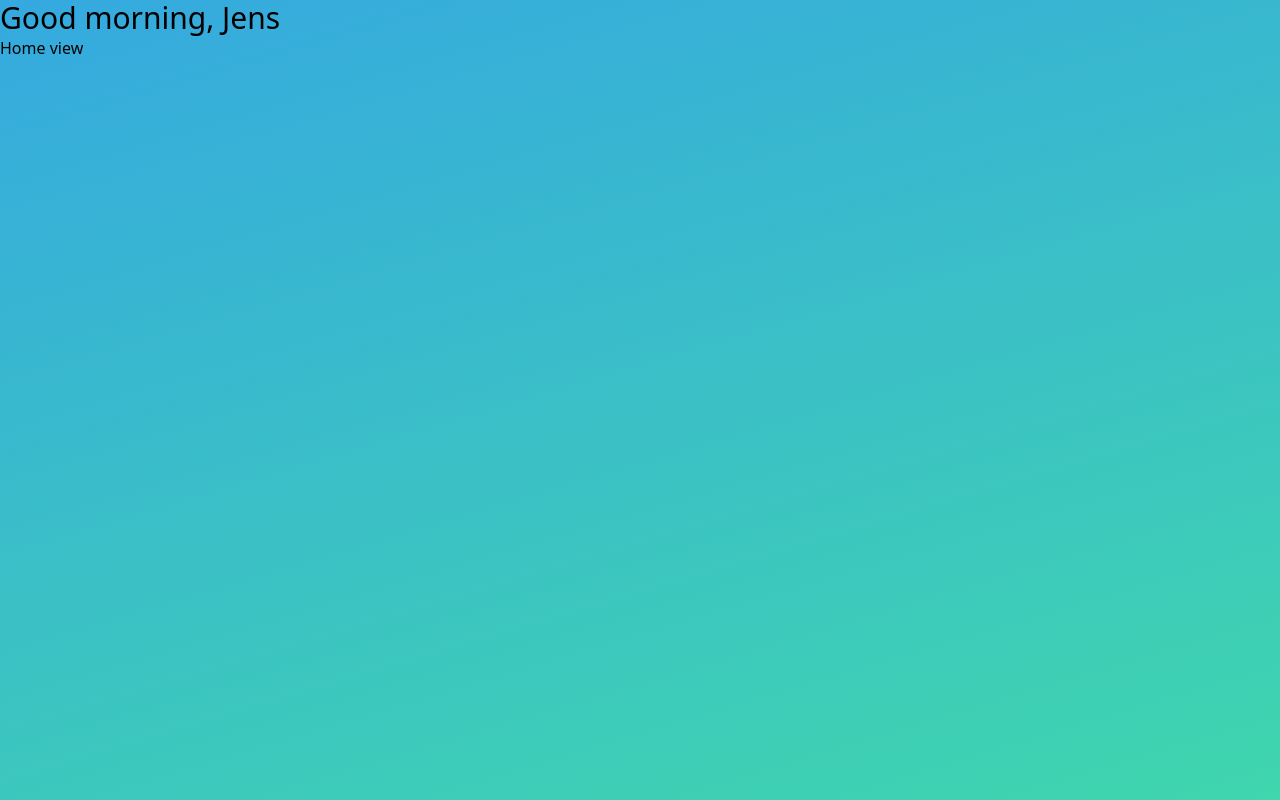
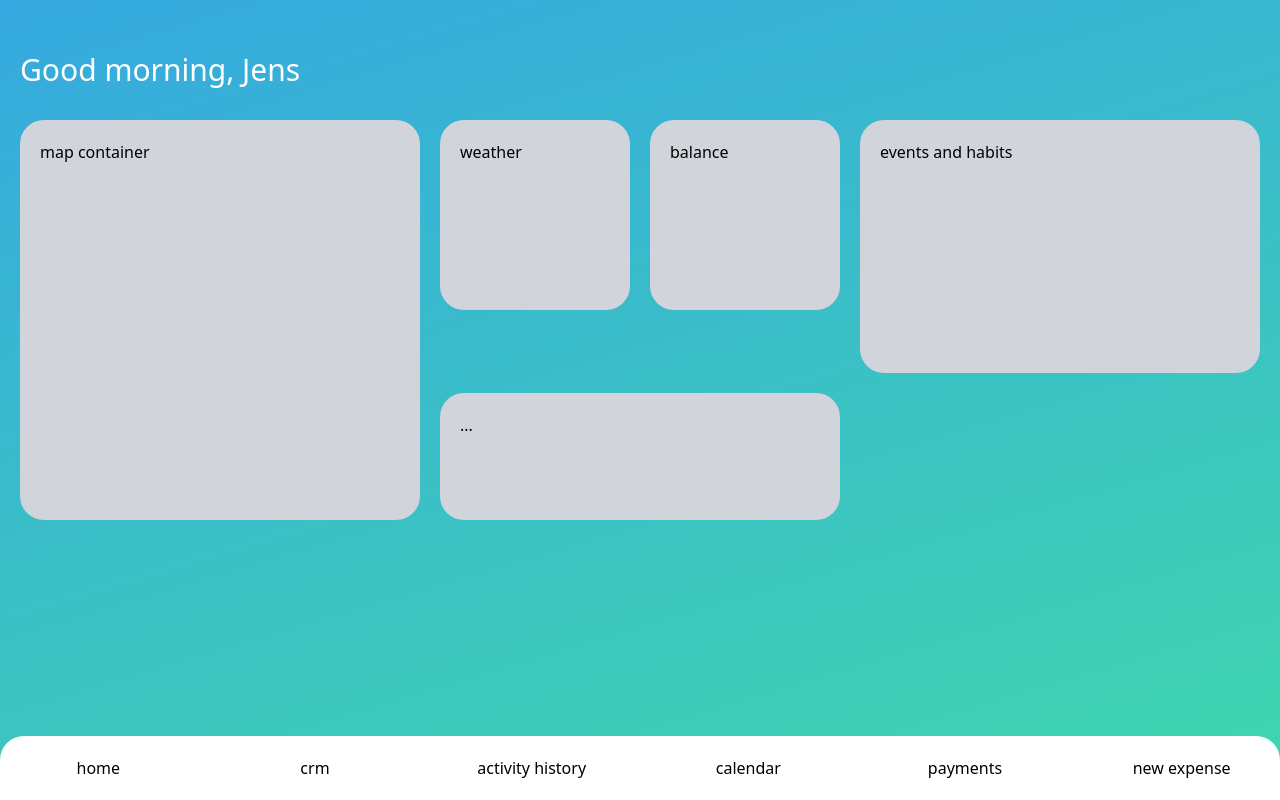
Before and after one commit to jens1o/jim, a Vue app in the folder jim-frontend/: page / in a window 1280 px wide. Built offline with nearby package versions, Linux system fonts and the light colour scheme.

Commit message:
first pass at the home tiles

```diff
--- a/jim-frontend/src/App.vue
+++ b/jim-frontend/src/App.vue
@@ -6,14 +6,27 @@ const appBackground = useAppBackgroundStore();
 </script>
 
 <template>
-  <main class="min-h-full min-w-full" v-bind:style="{
+  <main class="min-h-full min-w-full p-5 overflow-hidden" v-bind:style="{
     background: appBackground.background
   }">
-    <header>
-      <h1 class="text-3xl">Good morning, Jens</h1>
+    <header class="my-8">
+      <h1 class="text-3xl font-sans font-thin text-white">
+        Good morning, Jens
+      </h1>
     </header>
 
-    <RouterView />
+    <RouterView class="pb-20" />
+
+    <footer class="bg-white w-full h-16 rounded-t-3xl fixed bottom-0 left-0 right-0">
+      <nav class="grid grid-rows-1 grid-cols-6 gap-5 w-full h-full place-items-center">
+        <a>home</a>
+        <a>crm</a>
+        <a>activity history</a>
+        <a>calendar</a>
+        <a>payments</a>
+        <a>new expense</a>
+      </nav>
+    </footer>
   </main>
 </template>
 
--- /dev/null
+++ b/jim-frontend/src/components/HomeTile.vue
@@ -0,0 +1,43 @@
+<script lang="ts" setup>
+
+</script>
+
+<template>
+    <section :class="cssClasses">
+        <slot></slot>
+    </section>
+</template>
+
+<script lang="ts">
+import { defineComponent } from 'vue';
+
+export default defineComponent({
+    props: {
+        size: String,
+    },
+    computed: {
+        /**
+         * Returns the needed css classes based on the given size
+         */
+        cssClasses() {
+            const cssClasses = ['p-5', 'rounded-3xl', 'bg-gray-300'];
+
+            switch (this.size) {
+                case 's':
+                    cssClasses.push('aspect-square');
+                    break;
+                case 'm':
+                    break;
+                case 'l':
+                    cssClasses.push('col-span-2');
+                    break;
+                case 'xl':
+                    cssClasses.push('row-span-2', 'col-span-2', 'aspect-square');
+                    break;
+            }
+
+            return cssClasses;
+        }
+    }
+});
+</script>
--- a/jim-frontend/src/views/HomeView.vue
+++ b/jim-frontend/src/views/HomeView.vue
@@ -1,9 +1,24 @@
 <script setup lang="ts">
+import HomeTile from '../components/HomeTile.vue';
 </script>
 
 <template>
-  <main>
-    Home view
+  <main class="grid grid-cols-3 md:grid-cols-6 gap-5">
+    <HomeTile size="xl">
+      map container
+    </HomeTile>
+    <HomeTile size="s">
+      weather
+    </HomeTile>
+    <HomeTile size="s">
+      balance
+    </HomeTile>
+    <HomeTile size="l">
+      events and habits
+    </HomeTile>
+    <HomeTile size="l">
+      ...
+    </HomeTile>
   </main>
 </template>
 
```
